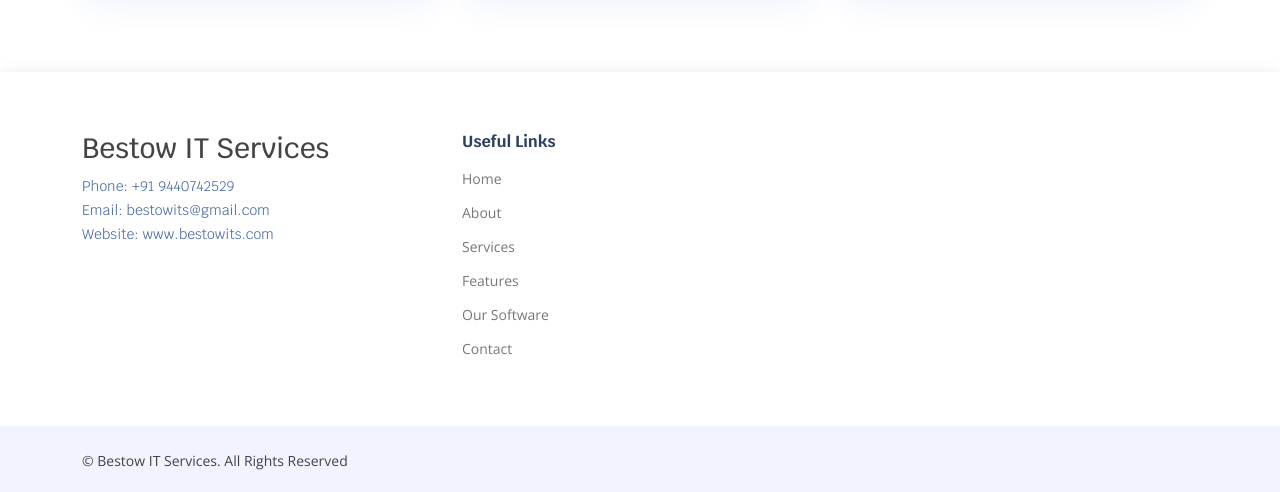
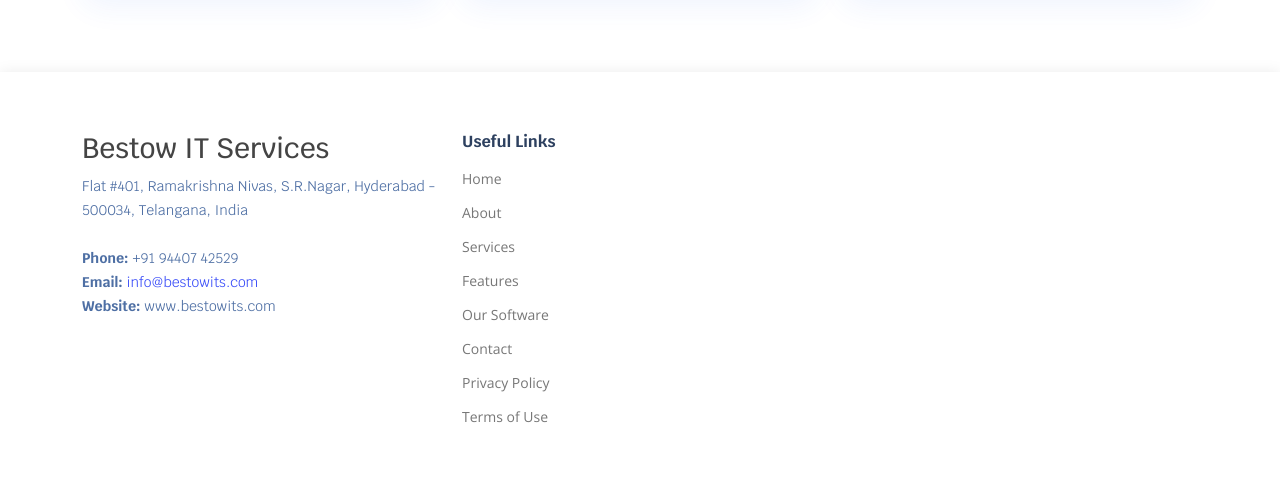
Before and after one commit to shakirpasha-droid/bestowits, a plain HTML site: page our-software.html in a window 1280 px wide. Shown: the part 1971-2463 px from the top of the page. Drawn offline with nearby package versions, Linux system fonts and the light colour scheme.

Commit message:
Add consistent Privacy Policy and Terms links to footer

```diff
--- a/our-software.html
+++ b/our-software.html
@@ -27,6 +27,6 @@
 <div class="col-md-6 col-lg-4"><article class="software-card"><img class="software-logo" src="assets/apps/bits-cheque-print/bits-cheque-print-icon.svg" alt="Bits Cheque Print logo" width="104" height="104" loading="lazy"><h2>Bits Cheque Print</h2><p>Cheque printing application</p><ul><li>Cheque layout and print management</li><li>Bank and payee details formatting</li><li>Printable cheque output</li></ul><a class="software-download" href="https://drive.google.com/file/d/1VCCdJtLKcJ_RYKwamHbp33o-eHIFyrU3/view?usp=drive_link" target="_blank" rel="noopener noreferrer"><i class="bi bi-download"></i> Download Bits Cheque Print</a></article></div>
 <div class="col-md-6 col-lg-4"><article class="software-card"><img class="software-logo" src="assets/apps/bits-download-manager/bits-download-manager-icon.svg" alt="Bits Download Manager logo" width="104" height="104" loading="lazy"><h2>Bits Download Manager</h2><p>File download management application</p><ul><li>Manage and organize file downloads</li><li>Monitor download progress and status</li><li>Product details to be published</li></ul><div class="software-note">Access / login link: To be added</div></article></div>
 <div class="col-md-6 col-lg-4"><article class="software-card"><img class="software-logo" src="assets/apps/bits-shield/bits-shield-icon.svg" alt="Bits Shield logo" width="104" height="104" loading="lazy"><h2>Bits Shield</h2><p>Antivirus and endpoint protection</p><ul><li>Device protection and security monitoring</li><li>Threat detection and protection workflow</li><li>Product details to be published</li></ul><a class="software-download" href="https://drive.google.com/file/d/1ShrWHagx0yR8EgjBoVxh6HU0P1CSPK6M/view?usp=drive_link" target="_blank" rel="noopener noreferrer"><i class="bi bi-download"></i> Download Bits Shield</a></article></div></div></div></div></section></main>
-<footer id="footer"><div class="footer-top"><div class="container"><div class="row"><div class="col-lg-4 footer-contact"><h3>Bestow IT Services</h3><p>Phone: +91 9440742529<br>Email: bestowits@gmail.com<br>Website: www.bestowits.com</p></div><div class="col-lg-3 footer-links"><h4>Useful Links</h4><ul><li><a href="index.html">Home</a></li><li><a href="about_us.html">About</a></li><li><a href="services.html">Services</a></li><li><a href="features.html">Features</a></li><li><a href="our-software.html">Our Software</a></li><li><a href="contact_us.html">Contact</a></li></ul></div></div></div></div><div class="container py-4"><div class="copyright">&copy; Bestow IT Services. All Rights Reserved</div></div></footer>
+<footer id="footer"><div class="footer-top"><div class="container"><div class="row"><div class="col-lg-4 col-md-6 footer-contact"><h3>Bestow IT Services</h3><p>Flat #401, Ramakrishna Nivas, S.R.Nagar, Hyderabad - 500034, Telangana, India<br><br><strong>Phone:</strong> +91 94407 42529<br><strong>Email:</strong> <a href="mailto:info@bestowits.com">info@bestowits.com</a><br><strong>Website:</strong> www.bestowits.com</p></div><div class="col-lg-3 col-md-6 footer-links"><h4>Useful Links</h4><ul><li><a href="index.html">Home</a></li><li><a href="about_us.html">About</a></li><li><a href="services.html">Services</a></li><li><a href="features.html">Features</a></li><li><a href="our-software.html">Our Software</a></li><li><a href="contact_us.html">Contact</a></li><li><a href="privacy_policy.html">Privacy Policy</a></li><li><a href="terms_of_use.html">Terms of Use</a></li></ul></div></div></div></div><div class="container py-4"><div class="copyright">&copy; 2026 <strong>Bestow IT Services</strong>. All Rights Reserved.</div></div></footer>
 <a href="https://wa.me/919440742529" class="whatsapp-float" target="_blank" rel="noopener" aria-label="Chat with Bestow IT Services on WhatsApp"><i class="bx bxl-whatsapp"></i></a>
 <script src="assets/vendor/aos/aos.js"></script><script src="assets/vendor/bootstrap/js/bootstrap.bundle.min.js"></script><script src="assets/js/main.js"></script><script>AOS.init({once:true,duration:600});</script></body></html>
```
